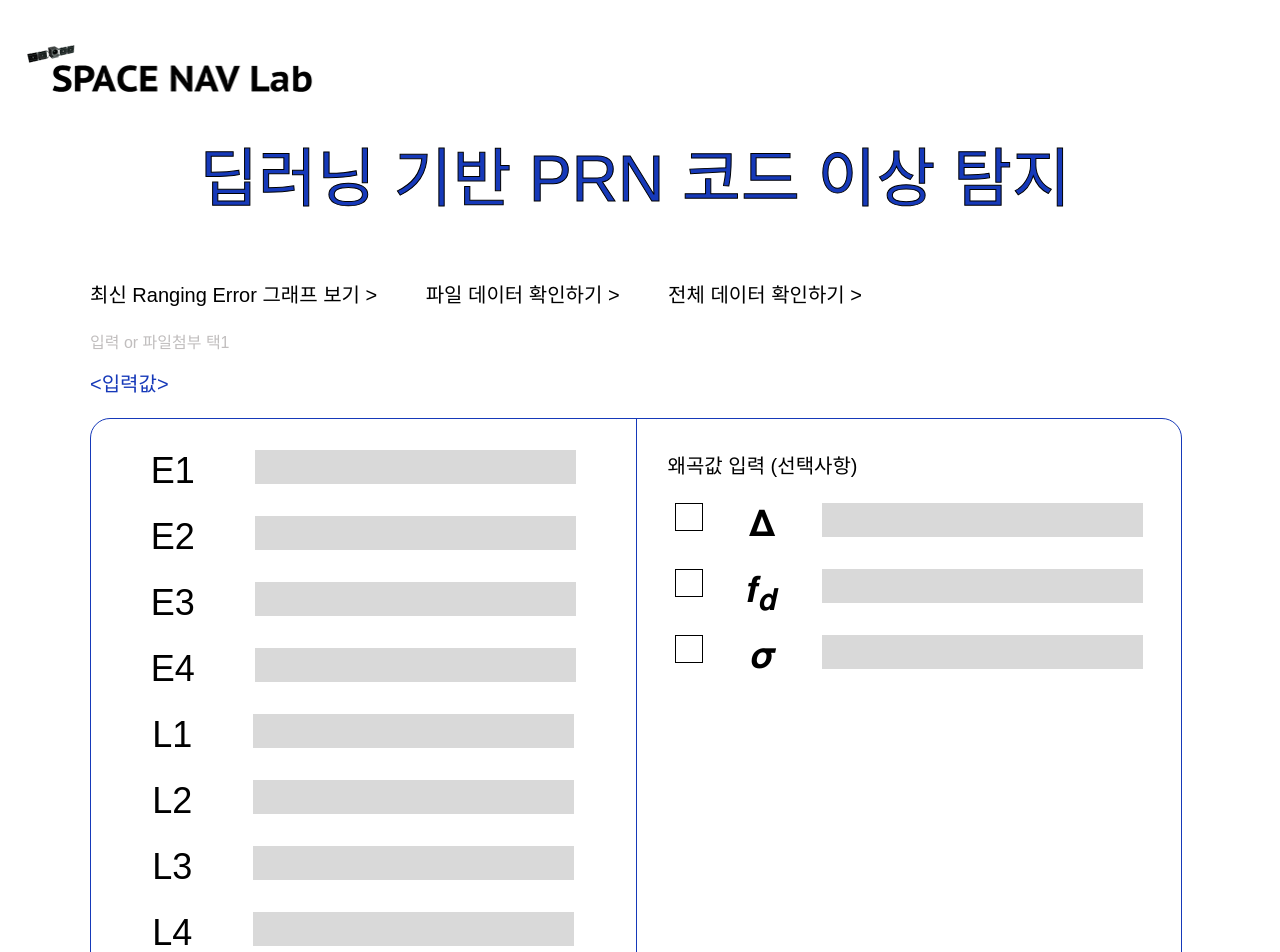
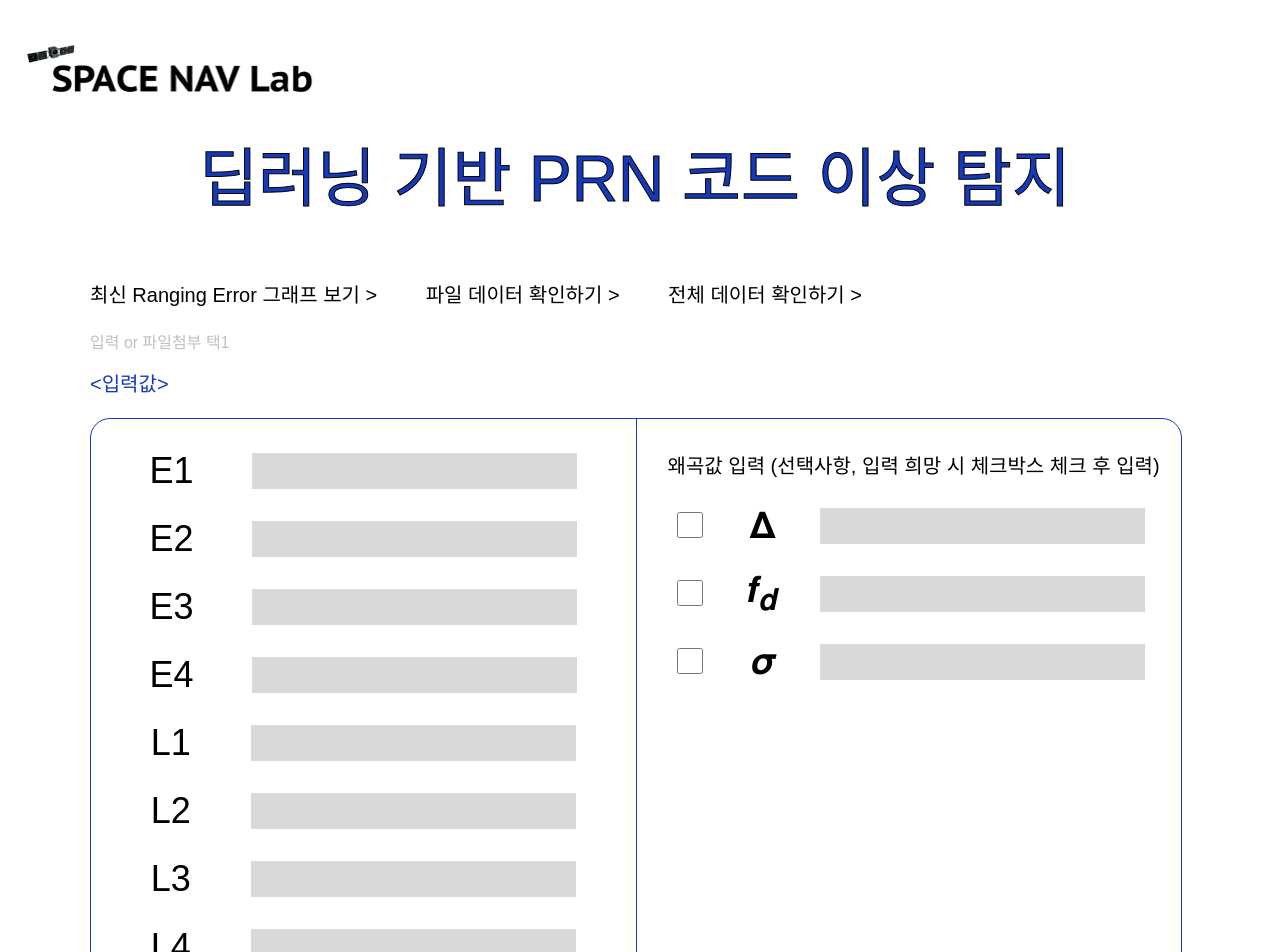
Before and after one commit to Naymium/FrontEnd, a React (Vite) app in the folder vite-project/: page / in a window 1280 px wide. Shown: the top 952 px of the page. Built offline with nearby package versions, Linux system fonts and the light colour scheme.

Commit message:
[feat] home complete

```diff
--- a/vite-project/package.json
+++ b/vite-project/package.json
@@ -10,7 +10,7 @@
     "preview": "vite preview"
   },
   "dependencies": {
-    "react": "^19.1.0",
+    "react": "^18.3.1",
     "react-dom": "^19.1.0",
     "react-router-dom": "^7.5.3"
   },
--- /dev/null
+++ b/vite-project/src/CheckBoxToggle.jsx
@@ -0,0 +1,27 @@
+// CheckboxToggle.jsx
+import React, { useState } from "react";
+
+const CheckBoxToggle = ({ onToggle }) => {
+  const [checked, setChecked] = useState(false);
+
+  const handleChange = () => {
+    setChecked((prev) => {
+      const newChecked = !prev;
+      if (onToggle) onToggle(newChecked);
+      return newChecked;
+    });
+  };
+
+  return (
+    <div>
+      <input
+        style={{ width: "26px", height: "26px" }}
+        type="checkbox"
+        checked={checked}
+        onChange={handleChange}
+      />
+    </div>
+  );
+};
+
+export default CheckBoxToggle;
--- a/vite-project/src/Home.css
+++ b/vite-project/src/Home.css
@@ -96,7 +96,7 @@ button.redirection {
   padding-top: 31px;
   display: flex;
   flex-direction: column;
-  gap: 24px;
+  gap: 26px;
 }
 
 .input-instance {
@@ -107,6 +107,7 @@ button.redirection {
   color: black;
   display: flex;
   justify-content: space-evenly;
+  align-items: center;
 }
 
 .input-instance#ranging-error {
@@ -114,15 +115,21 @@ button.redirection {
   margin-right: 64px;
 }
 
-.input-text-box {
+.distortion-variable {
   width: 42px;
   justify-content: normal;
 }
 
-.stringbox {
+CheckBoxToggle {
+  width: 26px;
+  height: 26px;
+}
+
+.input_box {
   width: 321px;
   height: 34px;
   background: #d9d9d9;
+  border: none;
 }
 
 /* 왜곡값 입력 라벨 */
--- a/vite-project/src/Home.jsx
+++ b/vite-project/src/Home.jsx
@@ -1,11 +1,13 @@
 import React from "react";
 import "./Home.css";
 
+import CheckBoxToggle from "./CheckBoxToggle.jsx";
 import logo from "./assets/lab_logo.png";
 import contacts from "./assets/contacts.png";
 import upload from "./assets/upload.svg";
 
 const Home = () => {
+  const handleToggle = () => {};
   return (
     <div className="container">
       <div className="lab-logo-nest">
@@ -43,61 +45,61 @@ const Home = () => {
           >
             <div className="input-instance">
               E1
-              <div className="stringbox"></div>
+              <input className="input_box"></input>
             </div>
             <div className="input-instance">
               E2
-              <div className="stringbox"></div>
+              <input className="input_box"></input>
             </div>
             <div className="input-instance">
               E3
-              <div className="stringbox"></div>
+              <input className="input_box"></input>
             </div>
             <div className="input-instance">
               E4
-              <div className="stringbox"></div>
+              <input className="input_box"></input>
             </div>
             <div className="input-instance">
               L1
-              <div className="stringbox"></div>
+              <input className="input_box"></input>
             </div>
             <div className="input-instance">
               L2
-              <div className="stringbox"></div>
+              <input className="input_box"></input>
             </div>
             <div className="input-instance">
               L3
-              <div className="stringbox"></div>
+              <input className="input_box"></input>
             </div>
             <div className="input-instance">
               L4
-              <div className="stringbox"></div>
+              <input className="input_box"></input>
             </div>
             <div className="input-instance" id="ranging-error">
               Ranging Error
-              <div className="stringbox"></div>
+              <input className="input_box"></input>
             </div>
           </div>
           <div className="input-subnest">
             <div className="text-left-nest" id="distortion">
-              왜곡값 입력 (선택사항)
+              왜곡값 입력 (선택사항, 입력 희망 시 체크박스 체크 후 입력)
             </div>
             <div className="input-instance">
-              <div className="checkbox"></div>
-              <div className="input-text-box">𝚫</div>
-              <div className="stringbox"></div>
+              <CheckBoxToggle onToggle={handleToggle} />
+              <div className="distortion-variable">𝚫</div>
+              <input className="input_box"></input>
             </div>
             <div className="input-instance">
-              <div className="checkbox"></div>
-              <div className="input-text-box">
+              <CheckBoxToggle onToggle={handleToggle} />
+              <div className="distortion-variable">
                 𝒇<sub>𝒅</sub>
               </div>
-              <div className="stringbox"></div>
+              <input className="input_box"></input>
             </div>
             <div className="input-instance">
-              <div className="checkbox"></div>
-              <div className="input-text-box">𝝈</div>
-              <div className="stringbox"></div>
+              <CheckBoxToggle onToggle={handleToggle} />
+              <div className="distortion-variable">𝝈</div>
+              <input className="input_box"></input>
             </div>
           </div>
         </div>
```
Also changed, not shown: 1 other file (tests, documents, lock files or other folders).
